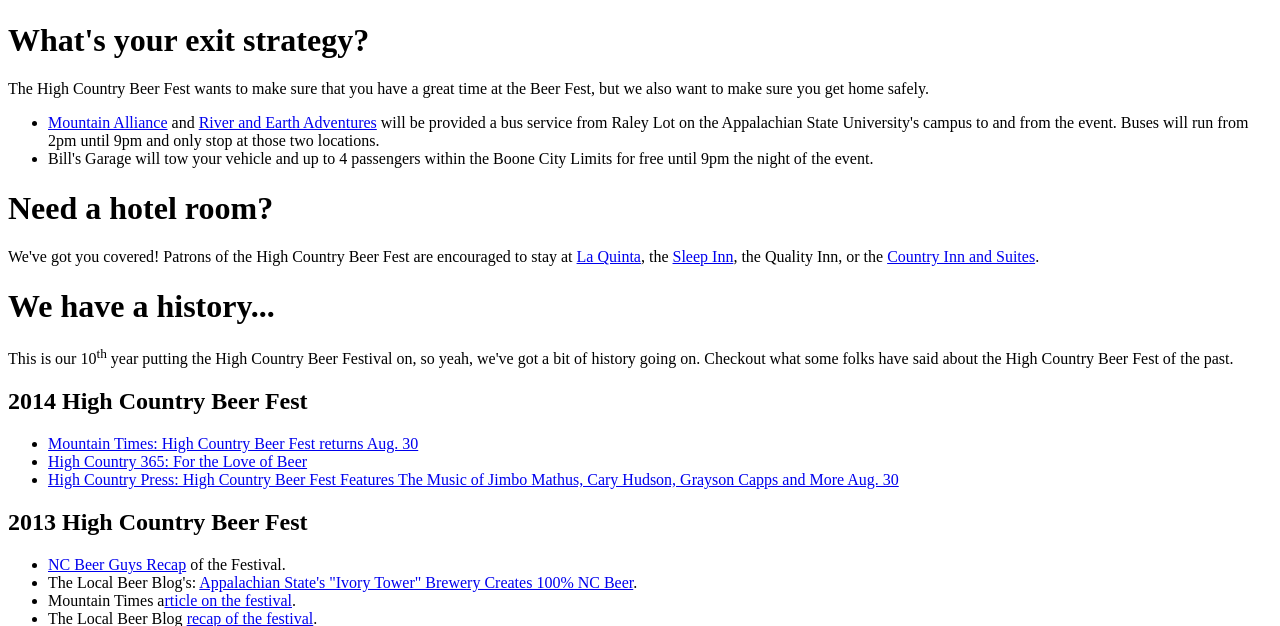
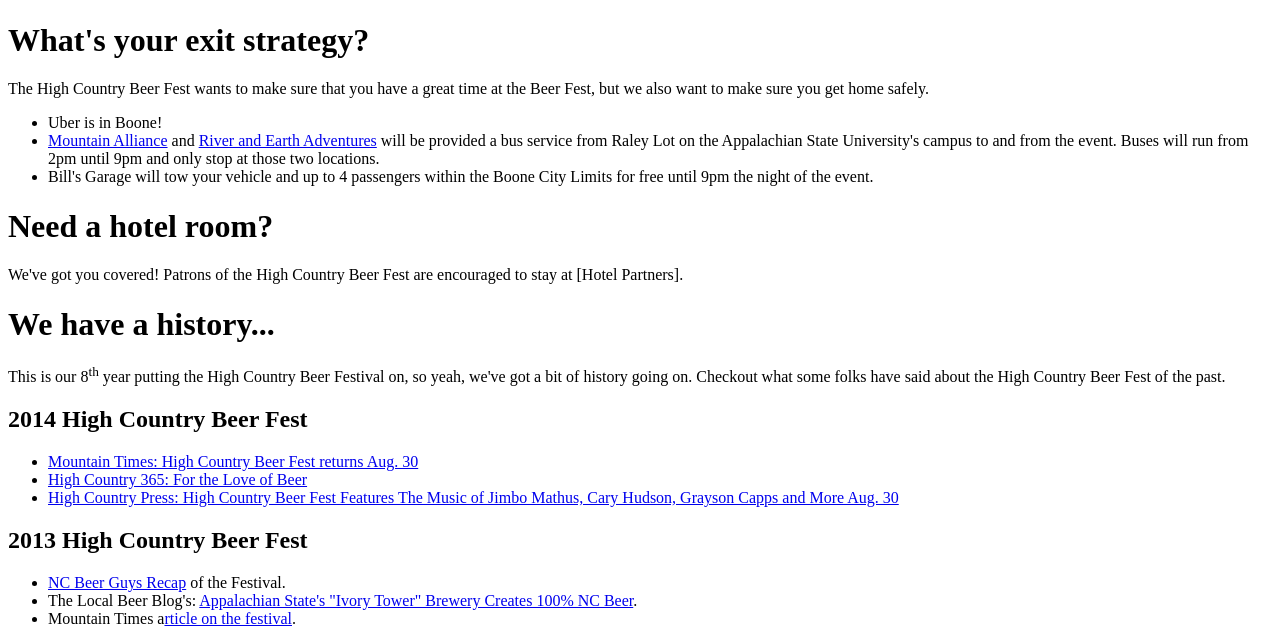
Before and after one commit to HighCountryBeerFest/hcbeerfest_core, a PHP site: template templates/hcbeerfest_about.html.twig in a window 1280 px wide. Shown: the part 892-1518 px from the top of the page. Run offline with PHP 8.4, Linux system fonts and the light colour scheme; the template is opened without the code that fills it, so the values that code supplies are empty; some libraries are stand-ins or nearby versions.

Commit message:
Updating the about page

```diff
--- a/templates/hcbeerfest_about.html.twig
+++ b/templates/hcbeerfest_about.html.twig
@@ -1,4 +1,4 @@
-<div class="jumbotron">
+<div id="about-wrapper" class="wrapper jumbotron">
   <div class="container" id="about-container">
     <div class="row">
       <div class="col-xs-12">
@@ -36,7 +36,12 @@
         <p class="lead">The High Country Beer Fest will be held at the High Country Fairgrounds in Boone, North Carolina.</p>
       </div>
       <div class="col-xs-12 col-sm-8">
-        <iframe width="100%" height="500" frameborder="0" style="border:0" src="https://www.google.com/maps/embed/v1/place?key=AIzaSyAcBExT7Gf5b1qYZH5r_SLBMNtmsGe1O_8&#10;          &amp;q=High+Country+Fairgrounds,Boone+NC&amp;zoom=15">
+        <iframe
+          width="100%"
+          height="500"
+          frameborder="0" style="border:0"
+          src="https://www.google.com/maps/embed/v1/place?key=AIzaSyAcBExT7Gf5b1qYZH5r_SLBMNtmsGe1O_8
+          &q=High+Country+Fairgrounds,Boone+NC&zoom=15">
         </iframe>
       </div>
     </div>
@@ -52,14 +57,15 @@
         </div>
         <p>The High Country Beer Fest wants to make sure that you have a great time at the Beer Fest, but we also want to make sure you get home safely.</p>
         <ul>
+          <li>Uber is in Boone!</li>
           <li><a href="http://mountainalliance.org/">Mountain Alliance</a> and <a href="http://www.raftcavehike.com/">River and Earth Adventures</a> will be provided a bus service from Raley Lot on the Appalachian State University's campus to and from the event. Buses will run from 2pm until 9pm and only stop at those two locations.</li>
           <li>Bill's Garage will tow your vehicle and up to 4 passengers within the Boone City Limits for free until 9pm the night of the event.</li>
-                  </ul>
+        </ul>
 
         <div class="page-header">
           <h1>Need a hotel room?</h1>
         </div>
-          <p class="lead">We've got you covered! Patrons of the High Country Beer Fest are encouraged to stay at <a href="http://www.laquintaboone.com/">La Quinta</a>, the <a href="http://www.sleepinn.com/hotel-boone-north_carolina-NC514">Sleep Inn</a>, the Quality Inn, or the <a href="http://www.countryinns.com/boone-hotel-nc-28607/ncboone">Country Inn and Suites</a>.</p>
+          <p class="lead">We've got you covered! Patrons of the High Country Beer Fest are encouraged to stay at [Hotel Partners].</p>
       </div>
       <div class="col-xs-12 col-sm-6">
       </div>
@@ -74,7 +80,7 @@
         <div class="page-header">
           <h1>We have a history...</h1>
         </div>
-        <p class="lead">This is our 10<sup>th</sup> year putting the High Country Beer Festival on, so yeah, we've got a bit of history going on. Checkout what some folks have said about the High Country Beer Fest of the past.</p>
+        <p class="lead">This is our 8<sup>th</sup> year putting the High Country Beer Festival on, so yeah, we've got a bit of history going on. Checkout what some folks have said about the High Country Beer Fest of the past.</p>
       </div>
     </div>
     <div class="row">
@@ -85,7 +91,7 @@
         <ul>
           <li><a href="http://www.wataugademocrat.com/mountaintimes/article_9440570a-23de-11e4-bf6d-0019bb2963f4.html">Mountain Times: High Country Beer Fest returns Aug. 30</a></li>
           <li><a href="http://highcountry365.com/blog/for-the-love-of-beer/">High Country 365: For the Love of Beer</a></li>
-          <li><a href="http://www.hcpress.com/upcoming-events/high-country-beer-fest-features-the-music-of-jimbo-mathus-cary-hudson-grayson-capps-and-more-aug-30.html?fb_action_ids=10204631707337258&amp;fb_action_types=og.comments&amp;fb_source=aggregation&amp;fb_aggregation_id=288381481237582">High Country Press: High Country Beer Fest Features The Music of Jimbo Mathus, Cary Hudson, Grayson Capps and More Aug. 30</a></li>
+          <li><a href="http://www.hcpress.com/upcoming-events/high-country-beer-fest-features-the-music-of-jimbo-mathus-cary-hudson-grayson-capps-and-more-aug-30.html?fb_action_ids=10204631707337258&fb_action_types=og.comments&fb_source=aggregation&fb_aggregation_id=288381481237582">High Country Press: High Country Beer Fest Features The Music of Jimbo Mathus, Cary Hudson, Grayson Capps and More Aug. 30</a></li>
         </ul>
       </div>
       <div class="col-xs-12 col-sm-6">
@@ -132,7 +138,7 @@
           <li><a href="http://www.scribd.com/doc/37062784/Beer-Snob-Magazine-a-lifestyle-magazine-for-beer-lovers-Special-Event-Publication">Beer Snob Magazine</a> devotes an entire issue to the 2010 Festival!  Photos by Marie Freeman.</li>
           <li><a href="http://www.highcountrypress.com/weekly/2010/08-26-10/hoist-a-cup-at-the.htm">High Country Press</a></li>
           <li><a href="http://mountaintimes.com/community-events/articles/High-Country-Beer-Fest-returns-Sept-4-id-021064">Mountain Times</a></li>
-          <li><a href="http://mountaintimes.mycapture.com/mycapture/folder.asp?event=1070537&amp;CategoryID=35100">Mountain Times Photo Gallery</a> of the 2010 Festival</li>
+          <li><a href="http://mountaintimes.mycapture.com/mycapture/folder.asp?event=1070537&CategoryID=35100">Mountain Times Photo Gallery</a> of the 2010 Festival</li>
           <li><a href="http://blog.greystoneatwidewaters.lincolnapts.com/around-town/high-country-beer-fest-not-a-swish-and-spit-convention/">Greystone at Tidewaters</a> with video</li>
           <li><a href="http://highcountryhost.com/blog/broyhill-inn/make-your-plans-for-the-2010-high-country-beer-fest.html">High Country Hosts</a></li>
           <li><a href="http://www.theappalachianonline.com/lifestyles/6399-high-country-beer-fest-satisfies-attendees-yet-again">AppState's student newspaper</a> reviews the 2010 festival</li>
```
